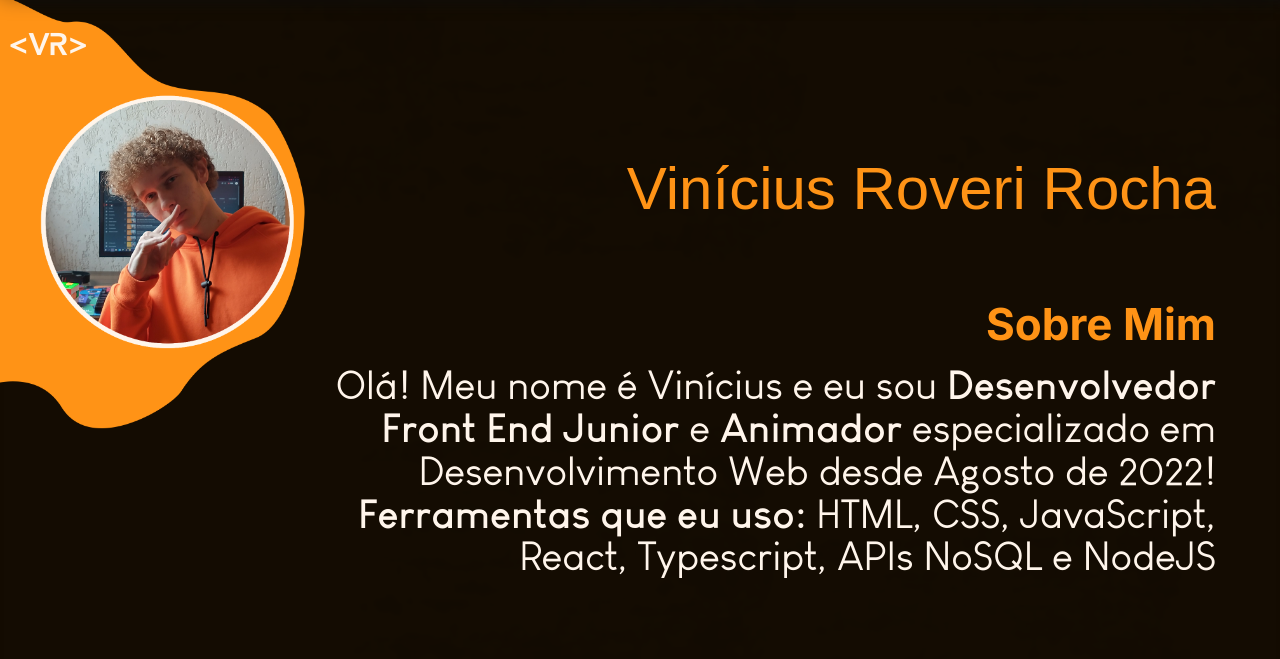
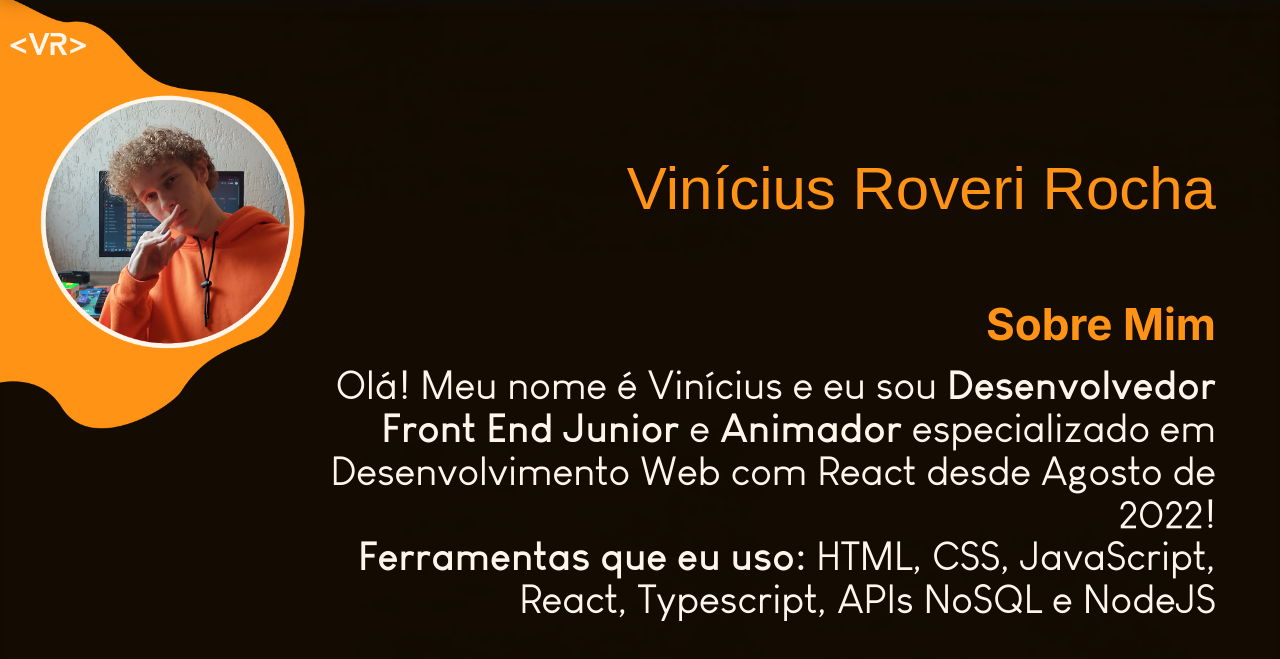
Before and after one commit to ViniRoveri/PortfolioViniRoveri, a plain HTML site: page index.html in a window 1280 px wide. Shown: the part 143-802 px from the top of the page. Drawn offline with Linux system fonts and the light colour scheme; a web font is replaced by a local one.

Commit message:
Minor fixes

```diff
--- a/index.html
+++ b/index.html
@@ -27,7 +27,7 @@
         <section id="sobre">
             <h1 class="nome">Vinícius Roveri Rocha</h1>
             <h2 class="sobre-titulo titulo">Sobre Mim</h2>
-            <p class="sobre-texto texto">Olá! Meu nome é Vinícius e eu sou <b class="destaque">Desenvolvedor Front End Junior</b> e <b class="destaque">Animador</b> especializado em Desenvolvimento Web desde Agosto de 2022!<br/>
+            <p class="sobre-texto texto">Olá! Meu nome é Vinícius e eu sou <b class="destaque">Desenvolvedor Front End Junior</b> e <b class="destaque">Animador</b> especializado em Desenvolvimento Web com React desde Agosto de 2022!<br/>
             <b class="destaque">Ferramentas que eu uso:</b> HTML, CSS, JavaScript, React, Typescript, APIs NoSQL e NodeJS</p>
         </section>
         <section id="projetos1">
```
